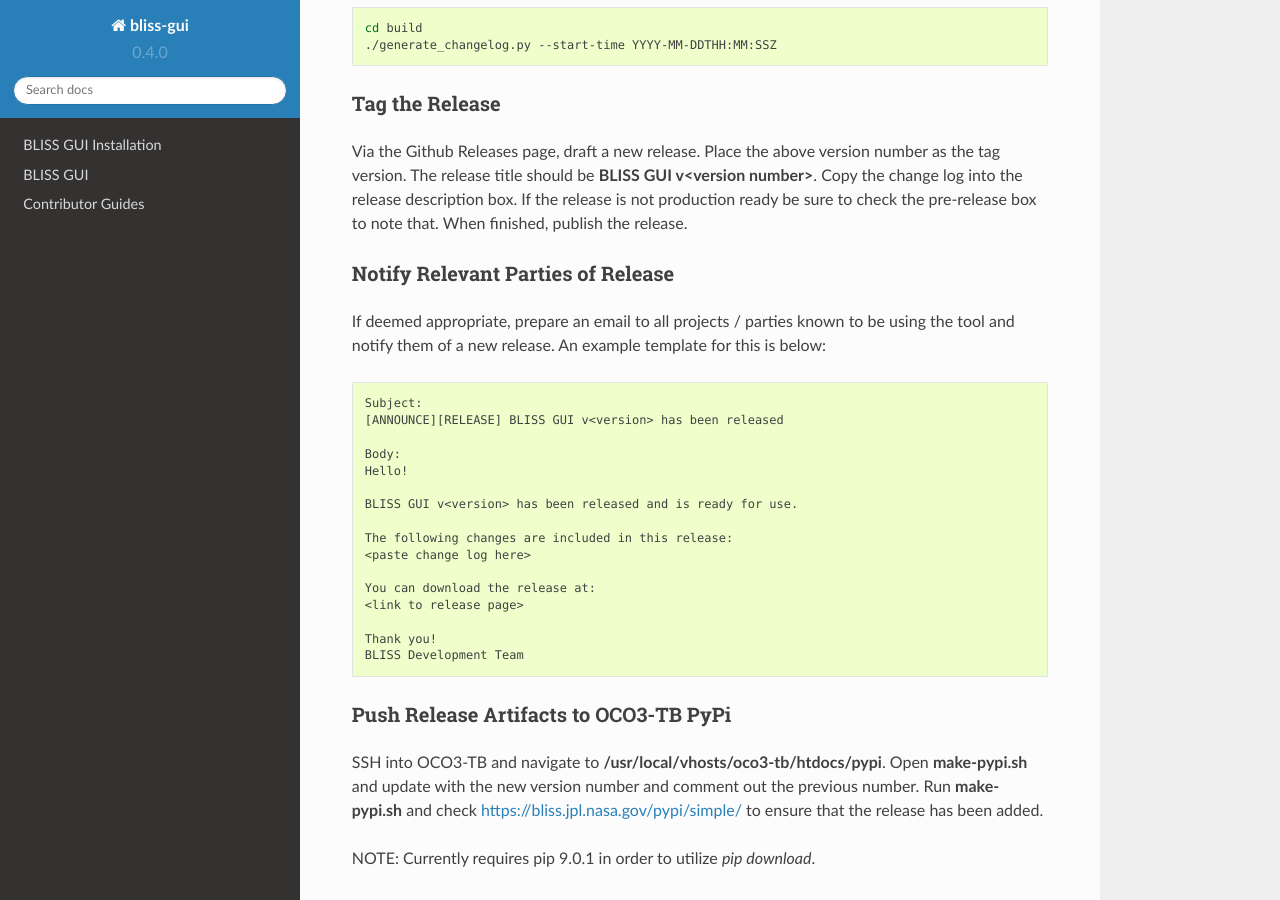
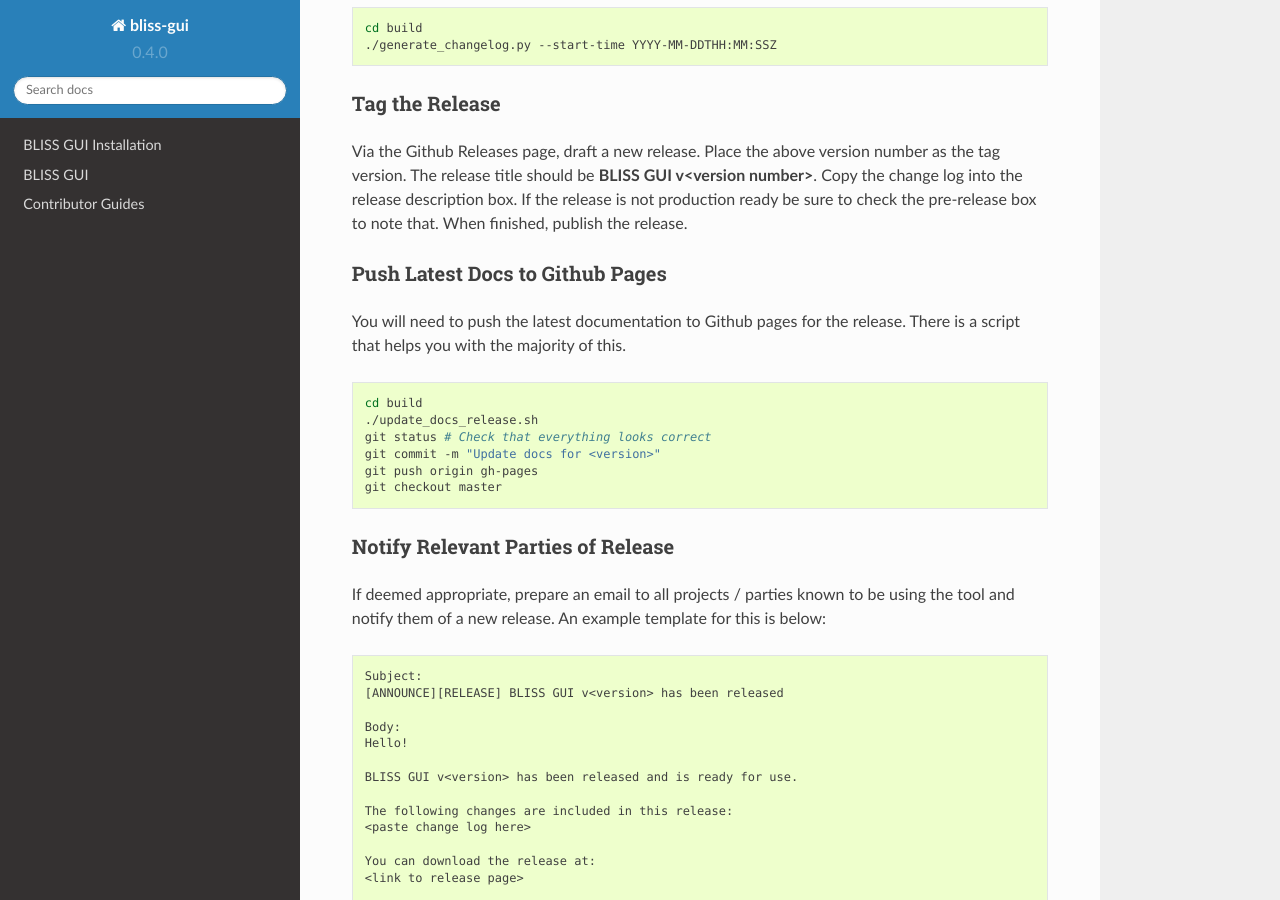
Before and after one commit to NASA-AMMOS/AIT-GUI, a Sphinx documentation site: the page built from doc/source/dev_index.rst, in a window 1280 px wide and 900 px high, scrolled down 717 px. Built offline with Sphinx 7.4.7 and the Read the Docs theme 2.0.0, drawn with Linux system fonts in a browser that asks for light colours.

Commit message:
Issue #126 - Add instructions for pushing latest docs during build

```diff
--- a/doc/source/dev_index.rst
+++ b/doc/source/dev_index.rst
@@ -27,6 +27,20 @@
 ^^^^^^^^^^^^^^^
 
 Via the Github Releases page, draft a new release. Place the above version number as the tag version. The release title should be **BLISS GUI v<version number>**. Copy the change log into the release description box. If the release is not production ready be sure to check the pre-release box to note that. When finished, publish the release.
+
+Push Latest Docs to Github Pages
+^^^^^^^^^^^^^^^^^^^^^^^^^^^^^^^^
+
+You will need to push the latest documentation to Github pages for the release. There is a script that helps you with the majority of this.
+
+.. code-block:: bash
+
+   cd build
+   ./update_docs_release.sh
+   git status # Check that everything looks correct
+   git commit -m "Update docs for <version>"
+   git push origin gh-pages
+   git checkout master
 
 Notify Relevant Parties of Release
 ^^^^^^^^^^^^^^^^^^^^^^^^^^^^^^^^^^
```
